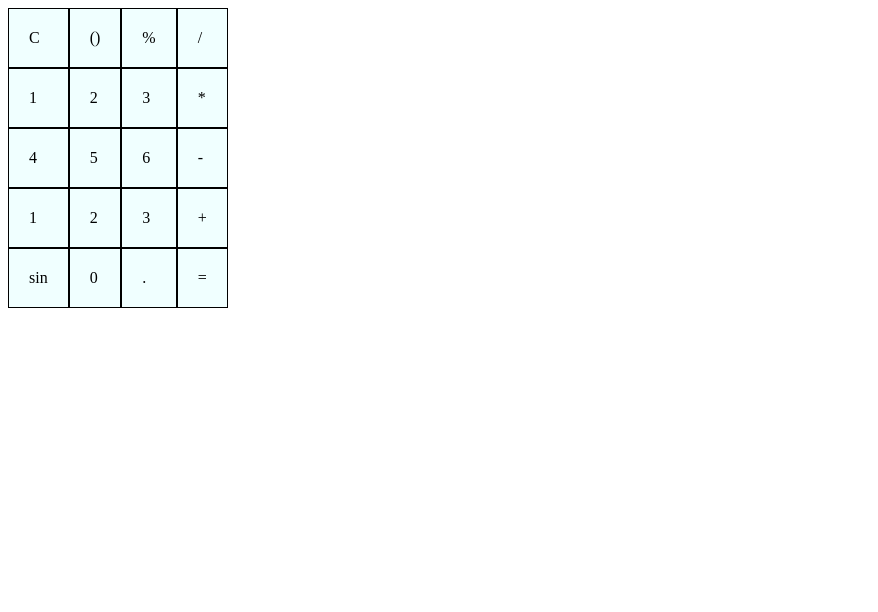
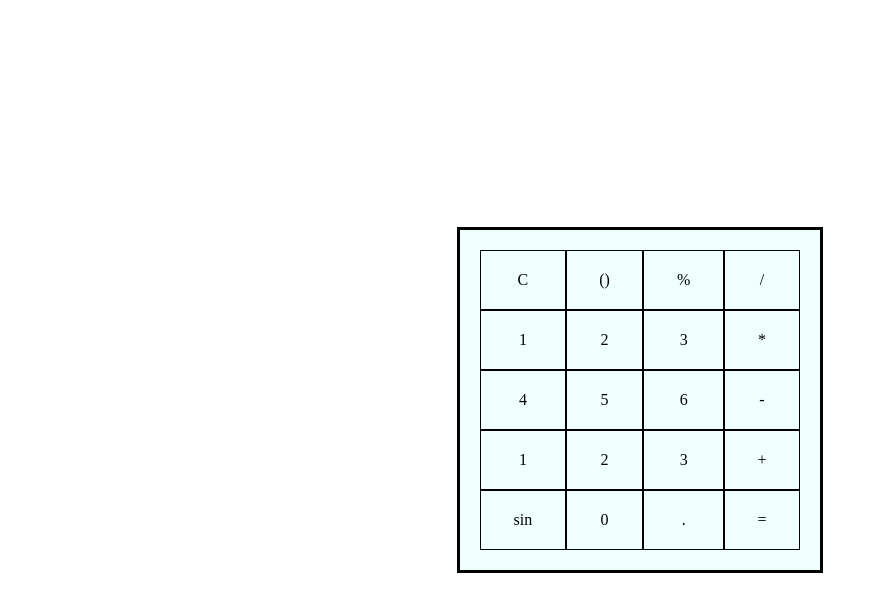
Before and after one commit to jtsteeg/leap_calculator, a plain HTML site: page index.html in a window 1280 px wide. Shown: the whole page, without its empty margins (0-878 px from the left). Drawn offline with Linux system fonts and the light colour scheme.

Commit message:
centers calculator buttons on screen

```diff
--- a/mystyle.css
+++ b/mystyle.css
@@ -1,10 +1,18 @@
-h1 {color: navy;}
 .calculator {
-    display: inline-grid;
+    display: grid;
     grid-template-columns: auto auto auto auto;
     background-color: azure;
+    width: 25%;
+    margin: 0;
+    position: absolute;
+    top: 50%;
+    left: 50%;
+    transform: translate(-50%, -50%);
+    border: 3px solid;
+    padding: 20px 20px;
 }
 .button {
     border: 1px solid;
     padding: 20px;
+    text-align: center;
 }
```
